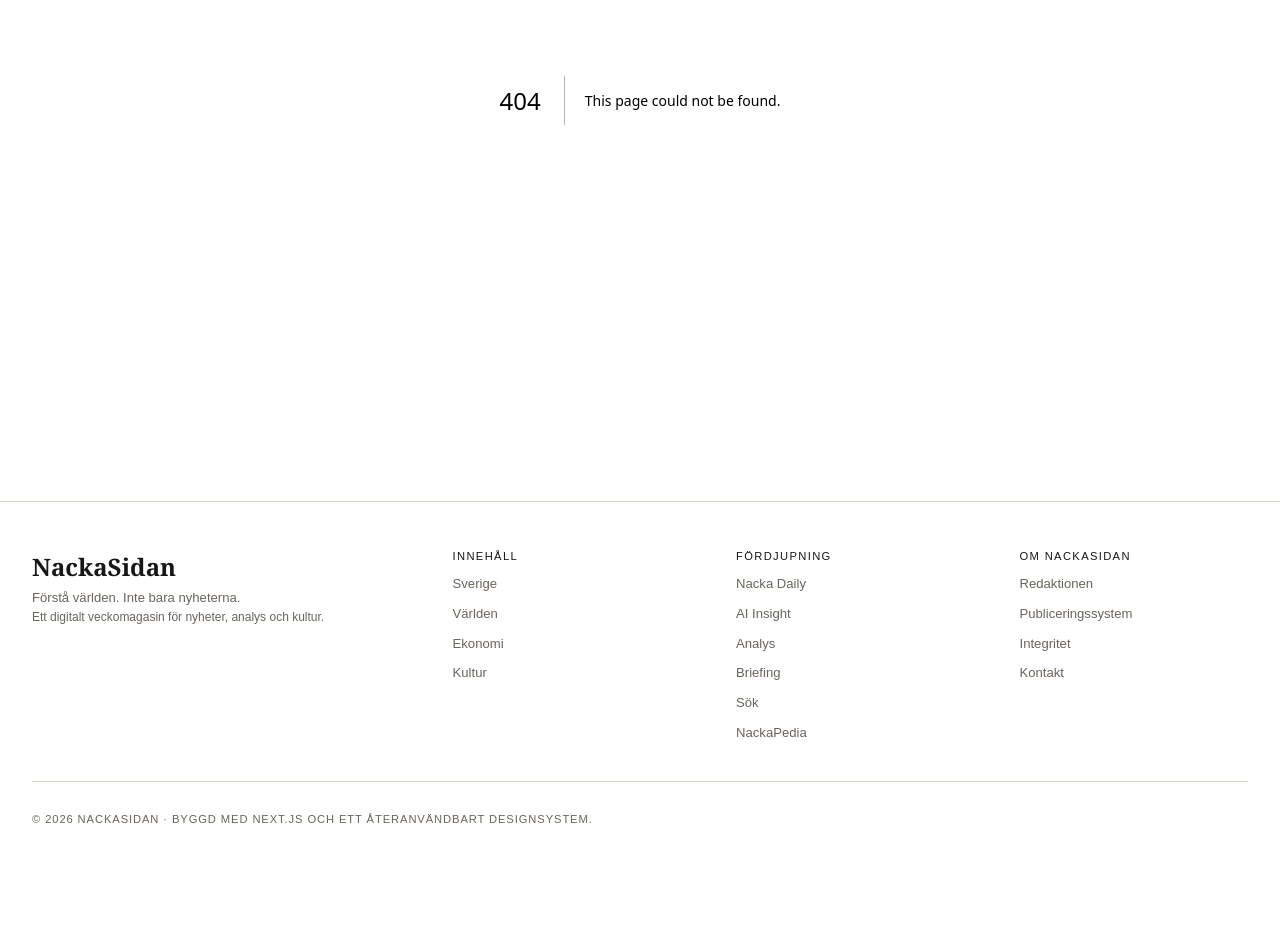
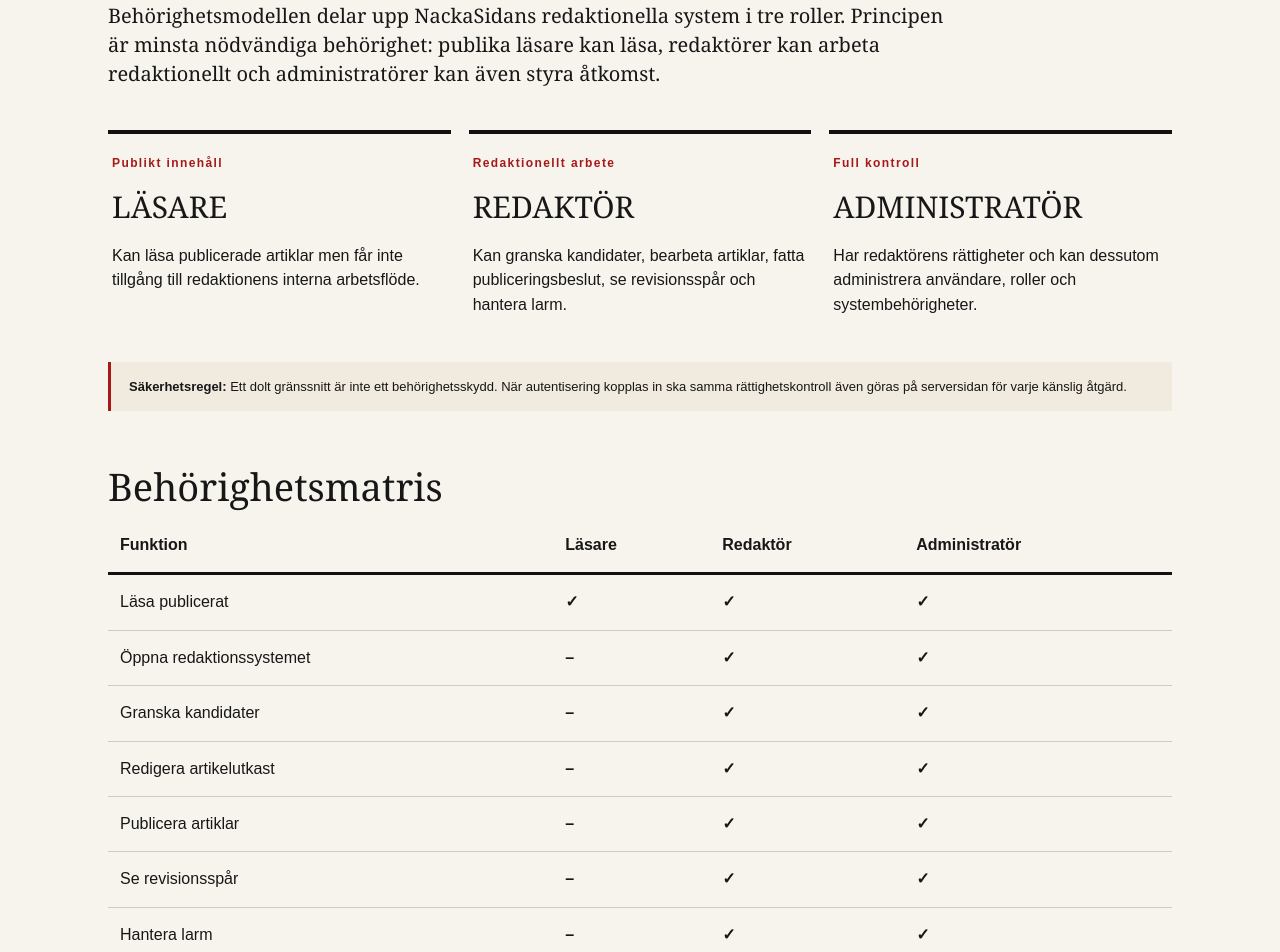
Before and after one commit to Djurgarden2019/NackaSidan-2026, a Next.js app: page /behorigheter in a window 1280 px wide. Before the commit this address had no page. Shown: the part 480-1432 px from the top of the page. Before the commit the page ends 1354 px from the top, so only its background shows below. Built offline with nearby package versions, Linux system fonts and the light colour scheme.

Commit message:
Main 38: add permissions dashboard

```diff
--- /dev/null
+++ b/app/behorigheter/page.tsx
@@ -0,0 +1,58 @@
+export const dynamic = 'force-static';
+
+const roles = [
+  ['LÄSARE', 'Publikt innehåll', 'Kan läsa publicerade artiklar men får inte tillgång till redaktionens interna arbetsflöde.'],
+  ['REDAKTÖR', 'Redaktionellt arbete', 'Kan granska kandidater, bearbeta artiklar, fatta publiceringsbeslut, se revisionsspår och hantera larm.'],
+  ['ADMINISTRATÖR', 'Full kontroll', 'Har redaktörens rättigheter och kan dessutom administrera användare, roller och systembehörigheter.'],
+];
+
+const matrix = [
+  ['Läsa publicerat', '✓', '✓', '✓'],
+  ['Öppna redaktionssystemet', '–', '✓', '✓'],
+  ['Granska kandidater', '–', '✓', '✓'],
+  ['Redigera artikelutkast', '–', '✓', '✓'],
+  ['Publicera artiklar', '–', '✓', '✓'],
+  ['Se revisionsspår', '–', '✓', '✓'],
+  ['Hantera larm', '–', '✓', '✓'],
+  ['Administrera användare', '–', '–', '✓'],
+];
+
+export default function BehorigheterPage() {
+  return (
+    <main style={{ maxWidth: 1120, margin: '0 auto', padding: '72px 28px 100px' }}>
+      <p style={{ color: '#a61919', fontWeight: 800, letterSpacing: 2, fontSize: 13 }}>MAIN 38 · ROLLSTYRNING & BEHÖRIGHETER</p>
+      <h1 style={{ fontFamily: 'Georgia,serif', fontSize: 'clamp(52px,8vw,90px)', lineHeight: .96, margin: '12px 0 22px' }}>Rätt person får göra rätt sak</h1>
+      <p style={{ maxWidth: 850, fontFamily: 'Georgia,serif', fontSize: 20, lineHeight: 1.45 }}>
+        Behörighetsmodellen delar upp NackaSidans redaktionella system i tre roller. Principen är minsta nödvändiga behörighet: publika läsare kan läsa, redaktörer kan arbeta redaktionellt och administratörer kan även styra åtkomst.
+      </p>
+
+      <section style={{ display: 'grid', gridTemplateColumns: 'repeat(3,1fr)', gap: 18, marginTop: 42 }}>
+        {roles.map(([role, scope, text]) => (
+          <article key={role} style={{ borderTop: '4px solid #111', padding: '20px 4px 24px' }}>
+            <div style={{ color: '#a61919', fontWeight: 800, fontSize: 12, letterSpacing: 1.4 }}>{scope}</div>
+            <h2 style={{ fontFamily: 'Georgia,serif', fontSize: 30, margin: '8px 0 12px' }}>{role}</h2>
+            <p style={{ lineHeight: 1.55, margin: 0 }}>{text}</p>
+          </article>
+        ))}
+      </section>
+
+      <div style={{ marginTop: 20, padding: '14px 18px', background: '#f1eadf', borderLeft: '3px solid #a61919', fontSize: 13 }}>
+        <strong>Säkerhetsregel:</strong> Ett dolt gränssnitt är inte ett behörighetsskydd. När autentisering kopplas in ska samma rättighetskontroll även göras på serversidan för varje känslig åtgärd.
+      </div>
+
+      <section style={{ marginTop: 44 }}>
+        <h2 style={{ fontFamily: 'Georgia,serif', fontSize: 38 }}>Behörighetsmatris</h2>
+        <div style={{ overflowX: 'auto' }}>
+          <table style={{ width: '100%', borderCollapse: 'collapse', minWidth: 680 }}>
+            <thead><tr>{['Funktion', 'Läsare', 'Redaktör', 'Administratör'].map(h => <th key={h} style={{ textAlign: 'left', borderBottom: '3px solid #111', padding: '14px 12px' }}>{h}</th>)}</tr></thead>
+            <tbody>{matrix.map(row => <tr key={row[0]}>{row.map((cell, i) => <td key={i} style={{ borderBottom: '1px solid #ccc', padding: '14px 12px', fontWeight: i ? 800 : 400 }}>{cell}</td>)}</tr>)}</tbody>
+          </table>
+        </div>
+      </section>
+
+      <footer style={{ borderTop: '3px solid #111', paddingTop: 18, marginTop: 38, fontSize: 12 }}>
+        IDENTITET → ROLL → BEHÖRIGHET → REDAKTIONELL ÅTGÄRD → REVISIONSLOGG
+      </footer>
+    </main>
+  );
+}
```
